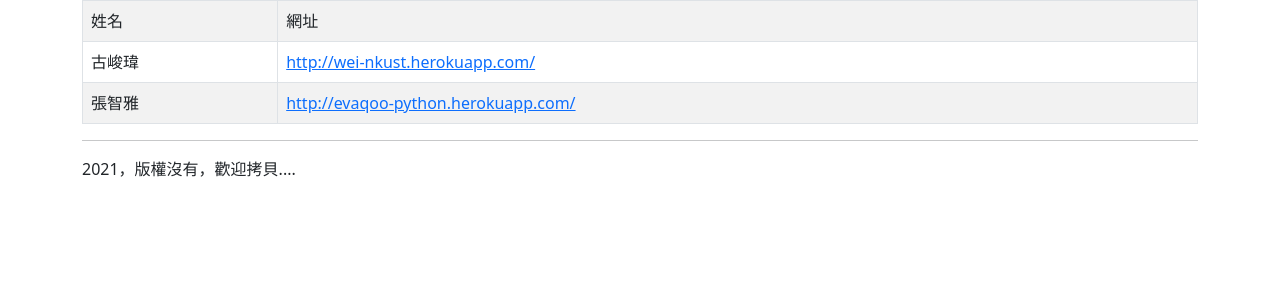
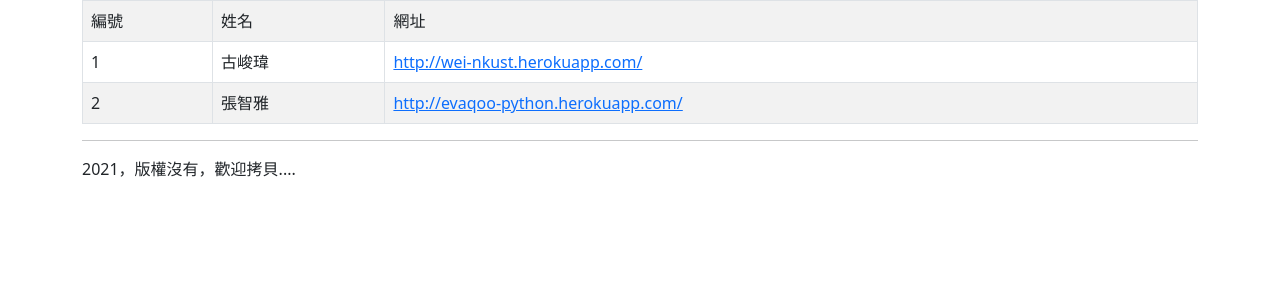
Before and after one commit to skynettw/python-datacenter-for-heroku, a Django app: page /stu-pages/ in a window 1280 px wide. Shown: the part 112-412 px from the top of the page. Run offline with Django 3.2, Linux system fonts and the light colour scheme; data comes from the database, SQL or seed files in the repository; some libraries are stand-ins or nearby versions.

```diff
--- a/templates/stu-pages.html
+++ b/templates/stu-pages.html
@@ -4,11 +4,13 @@
 {% block content %}
 <table class='table table-striped table-bordered'>
 	<tr>
+		<td>編號</td>
 		<td>姓名</td>
 		<td>網址</td>
 	</tr>
 	{% for site in sites %}
 		<tr>
+			<td>{{ forloop.counter }}</td>
 			<td>{{ site.name }}</td>
 			<td><a href='{{ site.url }}'>{{ site.url }}</a></td>
 		</tr>
```
